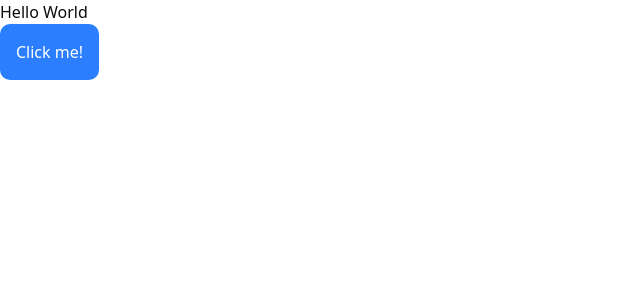
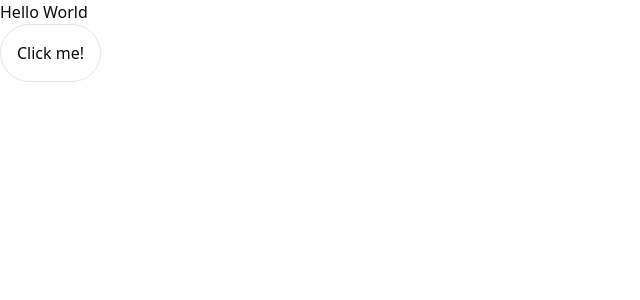
Before and after one commit to alexandros-lekkas/phig-ui, a Next.js app: page / in a window 1280 px wide. Shown: the top 300 px of the page, without its empty margins (0-640 px from the left). Built offline with nearby package versions, Linux system fonts and the light colour scheme.

Commit message:
fix: Update Button component styling and enhance hover effect

```diff
--- a/src/app/globals.css
+++ b/src/app/globals.css
@@ -11,7 +11,7 @@
   --card-foreground: oklch(0.145 0 0);
   --popover: oklch(1 0 0);
   --popover-foreground: oklch(0.145 0 0);
-  --primary: oklch(0.205 0 0);
+  --primary: oklch(0.6 0.118 135);
   --primary-foreground: oklch(0.985 0 0);
   --secondary: oklch(0.97 0 0);
   --secondary-foreground: oklch(0.205 0 0);
@@ -47,7 +47,7 @@
   --card-foreground: oklch(0.985 0 0);
   --popover: oklch(0.145 0 0);
   --popover-foreground: oklch(0.985 0 0);
-  --primary: oklch(0.985 0 0);
+  --primary: oklch(0.6 0.118 135);
   --primary-foreground: oklch(0.205 0 0);
   --secondary: oklch(0.269 0 0);
   --secondary-foreground: oklch(0.985 0 0);
--- a/src/components/button.tsx
+++ b/src/components/button.tsx
@@ -5,8 +5,8 @@ import * as React from "react";
 
 export function Button() {
   return (
-    <button className="p-4 bg-blue-500 text-white rounded-lg">
-      <h3>Click me!</h3>
+    <button className="p-4 border rounded-full hover:bg-primary">
+      <h2>Click me!</h2>
     </button>
   );
 }
```
Also changed, not shown: 1 other file (tests, documents, lock files or other folders).
